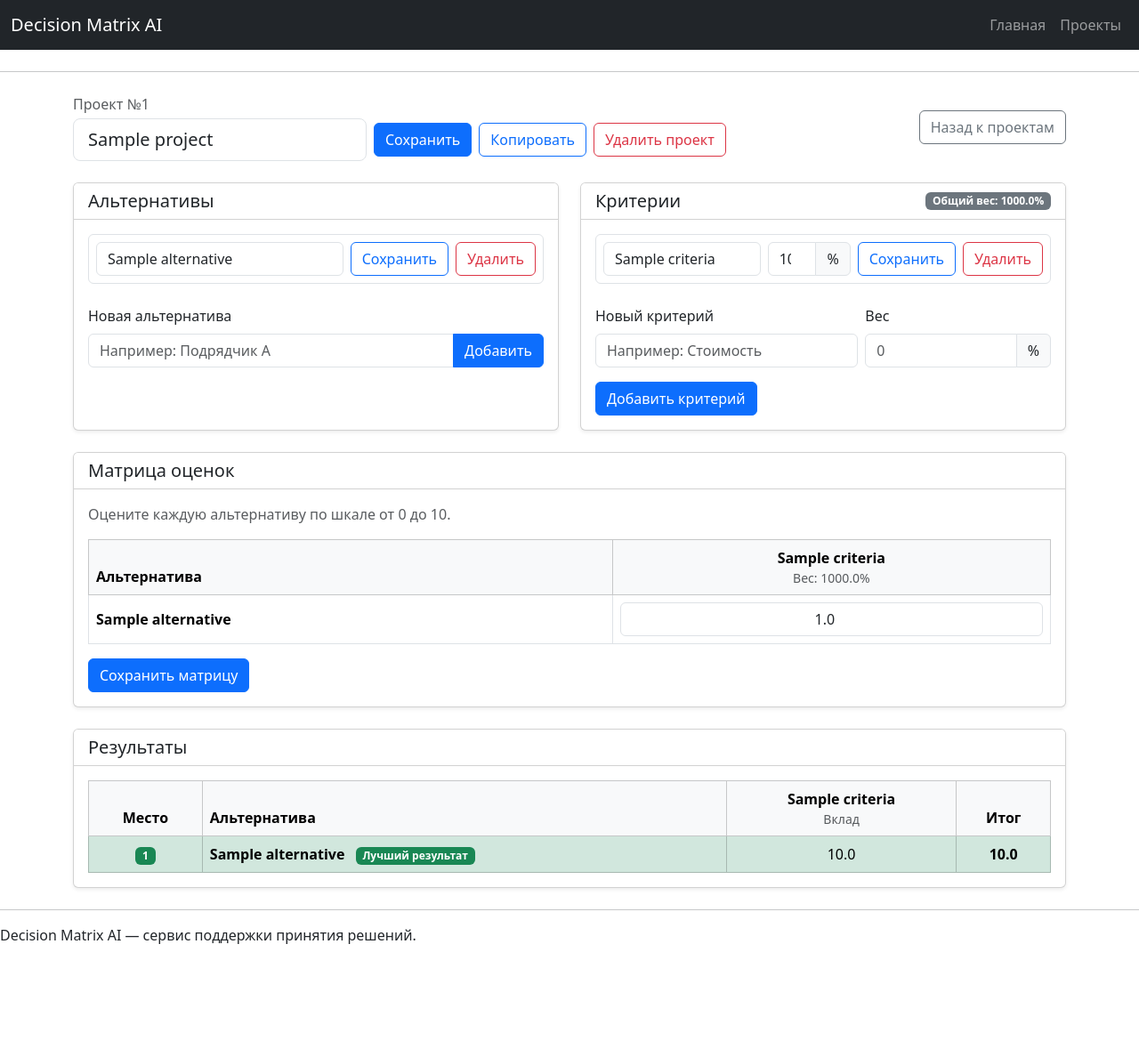
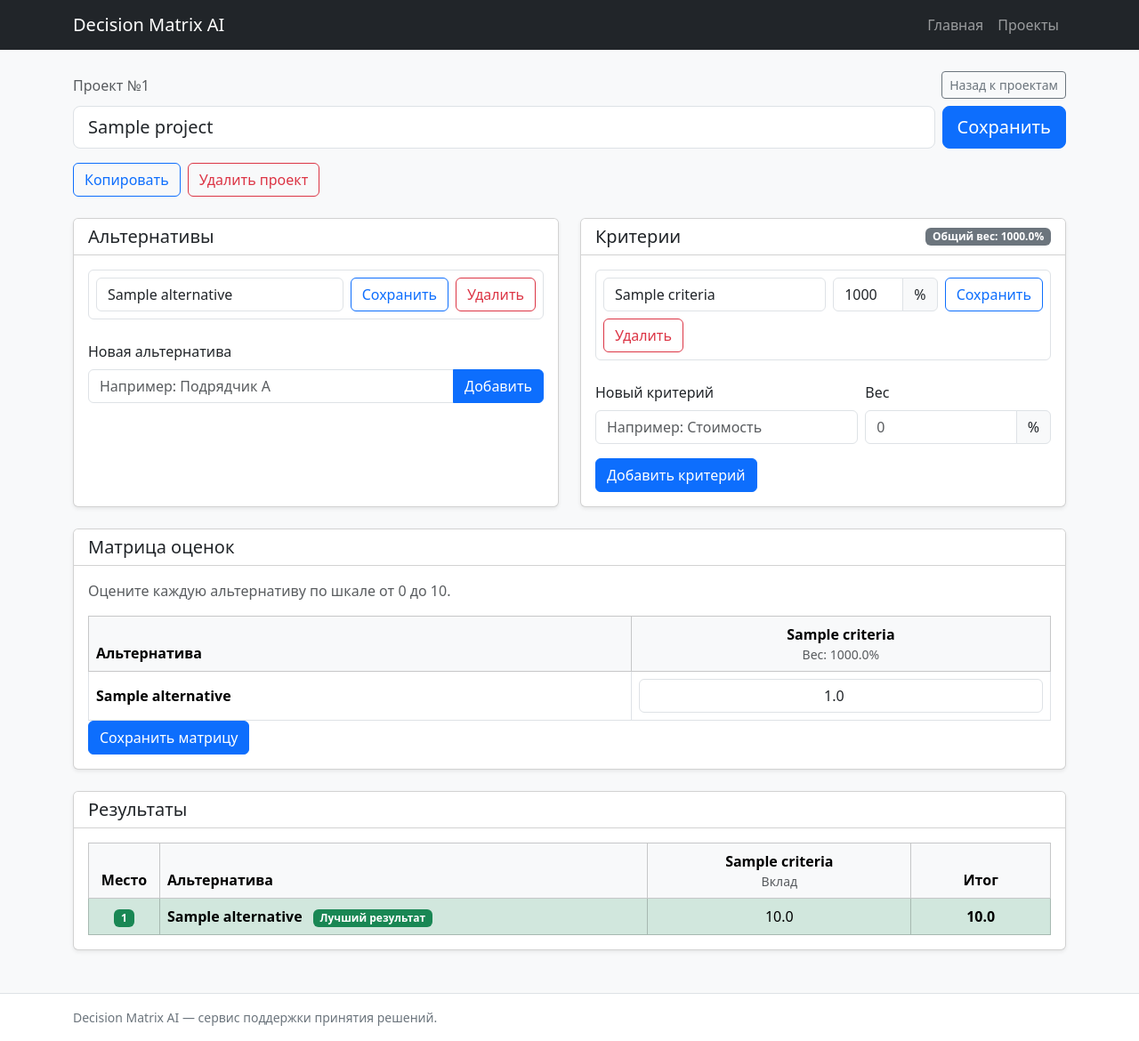
Before and after one commit to evpoluyanov/decision-matrix-ai, a FastAPI app: page /projects/1 in a window 1280 px wide. Shown: the whole page at 89% size. Before the commit the page ends 1061 px from the top, so only its background shows below. Run offline with FastAPI, Linux system fonts and the light colour scheme; tables that the repository leaves empty hold one stand-in row (values such as "Sample post").

Commit message:
Sprint 21: polish Bootstrap UI and responsive layouts

```diff
--- a/app/routers/alternatives.py
+++ b/app/routers/alternatives.py
@@ -115,7 +115,7 @@ def copy_project(
         )
 
     return RedirectResponse(
-        url=f"/projects/{new_project.id}",
+        url="/projects",
         status_code=303,
     )
 
--- a/app/templates/base.html
+++ b/app/templates/base.html
@@ -3,24 +3,44 @@
 <head>
     <meta charset="UTF-8">
     <meta name="viewport" content="width=device-width, initial-scale=1.0">
+
     <link
         href="https://cdn.jsdelivr.net/npm/bootstrap@5.3.7/dist/css/bootstrap.min.css"
         rel="stylesheet"
     >
+
     <title>
         {% block title %}Decision Matrix AI{% endblock %}
     </title>
 </head>
-<body>
+
+<body class="d-flex flex-column min-vh-100 bg-light">
+
     <header>
-        <nav class="navbar navbar-expand-lg navbar-dark bg-dark mb-4">
-            <div class="container-fluid">
+        <nav class="navbar navbar-expand-lg navbar-dark bg-dark">
+            <div class="container">
 
                 <a class="navbar-brand" href="/">
                     Decision Matrix AI
                 </a>
 
-                <div class="navbar-nav">
+                <button
+                    class="navbar-toggler"
+                    type="button"
+                    data-bs-toggle="collapse"
+                    data-bs-target="#mainNavbar"
+                    aria-controls="mainNavbar"
+                    aria-expanded="false"
+                    aria-label="Переключить навигацию"
+                >
+                    <span class="navbar-toggler-icon"></span>
+                </button>
+
+                <div
+                    class="collapse navbar-collapse"
+                    id="mainNavbar"
+                >
+                    <div class="navbar-nav ms-auto">
                         <a class="nav-link" href="/">
                             Главная
                         </a>
@@ -29,33 +49,30 @@
                             Проекты
                         </a>
                     </div>
+                </div>
 
             </div>
         </nav>
     </header>
 
-    <hr>
-
-    <main>
-        <body>
-
-        <div class="container mt-4">
-
+    <main class="flex-grow-1">
+        <div class="container py-4">
             {% block content %}
             {% endblock %}
+        </div>
+    </main>
 
+    <footer class="border-top bg-white mt-auto">
+        <div class="container py-3">
+            <p class="text-secondary small mb-0">
+                Decision Matrix AI — сервис поддержки принятия решений.
+            </p>
         </div>
+    </footer>
+
+    <script
+        src="https://cdn.jsdelivr.net/npm/bootstrap@5.3.7/dist/js/bootstrap.bundle.min.js"
+    ></script>
 
 </body>
-    </main>
-
-    <hr>
-
-    <footer>
-        <p>Decision Matrix AI — сервис поддержки принятия решений.</p>
-    </footer>
-    <script
-        src="https://cdn.jsdelivr.net/npm/bootstrap@5.3.7/dist/js/bootstrap.bundle.min.js">
-    </script>
-</body>
 </html>
--- a/app/templates/project_detail.html
+++ b/app/templates/project_detail.html
@@ -2,19 +2,27 @@
 
 {% block content %}
 
-<div class="d-flex justify-content-between align-items-center mb-4">
-    <div>
-        <p class="text-muted mb-1">
+<div class="mb-4">
+
+    <div class="d-flex justify-content-between align-items-center gap-3 mb-2">
+        <p class="text-muted mb-0">
             Проект №{{ project.id }}
         </p>
 
-        <div class="d-flex gap-2 align-items-center">
+        <a
+            href="/projects"
+            class="btn btn-outline-secondary btn-sm"
+        >
+            Назад к проектам
+        </a>
+    </div>
 
     <form
         action="/projects/{{ project.id }}/edit"
         method="post"
-                class="d-flex gap-2 align-items-center flex-grow-1"
+        class="row g-2 mb-3"
     >
+        <div class="col-12 col-md">
             <input
                 type="text"
                 name="project_name"
@@ -22,15 +30,19 @@
                 class="form-control form-control-lg"
                 required
             >
+        </div>
 
+        <div class="col-12 col-sm-auto">
             <button
                 type="submit"
-                    class="btn btn-primary"
+                class="btn btn-primary btn-lg w-100"
             >
                 Сохранить
             </button>
+        </div>
     </form>
 
+    <div class="d-flex flex-wrap gap-2">
         <form
             action="/projects/{{ project.id }}/copy"
             method="post"
@@ -55,16 +67,8 @@
                 Удалить проект
             </button>
         </form>
-
-        </div>
     </div>
 
-    <a
-        href="/projects"
-        class="btn btn-outline-secondary"
-    >
-        Назад к проектам
-    </a>
 </div>
 
 
@@ -89,13 +93,15 @@
                         {% for alternative in alternatives %}
 
                             <div class="border rounded p-2">
-                                <div class="d-flex gap-2">
+                                <div class="row g-2">
 
+                                    <div class="col-12 col-md">
                                         <form
                                             action="/alternatives/{{ alternative.id }}/edit"
                                             method="post"
-                                        class="d-flex gap-2 flex-grow-1"
+                                            class="row g-2"
                                         >
+                                            <div class="col-12 col-sm">
                                                 <input
                                                     type="text"
                                                     name="name"
@@ -103,27 +109,33 @@
                                                     class="form-control"
                                                     required
                                                 >
+                                            </div>
 
+                                            <div class="col-12 col-sm-auto">
                                                 <button
                                                     type="submit"
-                                            class="btn btn-outline-primary"
+                                                    class="btn btn-outline-primary w-100"
                                                 >
                                                     Сохранить
                                                 </button>
+                                            </div>
                                         </form>
+                                    </div>
 
+                                    <div class="col-auto">
                                         <form
                                             action="/alternatives/{{ alternative.id }}/delete"
                                             method="post"
+                                            onsubmit="return confirm('Удалить альтернативу?');"
                                         >
                                             <button
                                                 type="submit"
                                                 class="btn btn-outline-danger"
-                                            title="Удалить альтернативу"
                                             >
                                                 Удалить
                                             </button>
                                         </form>
+                                    </div>
 
                                 </div>
                             </div>
@@ -212,14 +224,12 @@
 
                             <div class="border rounded p-2">
 
-                                <div class="d-flex gap-2">
-
                                 <form
                                     action="/criteria/{{ criterion.id }}/edit"
                                     method="post"
-                                        class="row g-2 align-items-center flex-grow-1"
+                                    class="row g-2"
                                 >
-                                        <div class="col">
+                                    <div class="col-12 col-md">
                                         <input
                                             type="text"
                                             name="name"
@@ -229,7 +239,7 @@
                                         >
                                     </div>
 
-                                        <div class="col-3">
+                                    <div class="col-12 col-sm-4 col-md-3">
                                         <div class="input-group">
                                             <input
                                                 type="number"
@@ -261,18 +271,16 @@
                                 <form
                                     action="/criteria/{{ criterion.id }}/delete"
                                     method="post"
+                                    class="mt-2"
+                                    onsubmit="return confirm('Удалить критерий?');"
                                 >
                                     <button
                                         type="submit"
                                         class="btn btn-outline-danger"
-                                            title="Удалить критерий"
                                     >
                                         Удалить
                                     </button>
                                 </form>
-
-                                </div>
-
 
                             </div>
 
@@ -378,18 +386,25 @@
             >
 
                 <div class="table-responsive">
-                    <table class="table table-bordered table-hover align-middle">
+                    <table
+                        class="table table-bordered table-hover align-middle mb-0"
+                        style="min-width: 720px;"
+                    >
 
                         <thead class="table-light">
                             <tr>
-                                <th scope="col">
+                                <th
+                                    scope="col"
+                                    style="min-width: 220px;"
+                                >
                                     Альтернатива
                                 </th>
 
                                 {% for criterion in criteria %}
                                     <th
                                         scope="col"
-                                        class="text-center"
+                                        class="text-center text-break"
+                                        style="min-width: 170px;"
                                     >
                                         {{ criterion.name }}
 
@@ -405,7 +420,10 @@
                         <tbody>
                             {% for alternative in alternatives %}
                                 <tr>
-                                    <th scope="row">
+                                    <th
+                                        scope="row"
+                                        class="text-break"
+                                    >
                                         {{ alternative.name }}
                                     </th>
 
@@ -465,20 +483,33 @@
         {% if results %}
 
             <div class="table-responsive">
-                <table class="table table-bordered table-hover align-middle mb-0">
-
+                <table
+                    class="table table-bordered table-hover align-middle mb-0"
+                    style="min-width: 720px;"
+                >
                      <thead class="table-light">
                         <tr>
-                            <th scope="col" class="text-center">
+                            <th
+                                scope="col"
+                                class="text-center"
+                                style="width: 80px;"
+                            >
                                 Место
                             </th>
 
-                            <th scope="col">
+                            <th
+                                scope="col"
+                                style="min-width: 220px;"
+                            >
                                 Альтернатива
                             </th>
 
                             {% for criterion in criteria %}
-                                <th scope="col" class="text-center">
+                                <th
+                                    scope="col"
+                                    class="text-center text-break"
+                                    style="min-width: 170px;"
+                                >
                                     {{ criterion.name }}
 
                                     <div class="small text-muted fw-normal">
@@ -487,7 +518,11 @@
                                 </th>
                             {% endfor %}
 
-                            <th scope="col" class="text-center">
+                            <th
+                                scope="col"
+                                class="text-center"
+                                style="min-width: 90px;"
+                            >
                                 Итог
                             </th>
                         </tr>
@@ -510,7 +545,10 @@
                                     {% endif %}
                                 </td>
 
-                                <th scope="row">
+                                <th
+                                    scope="row"
+                                    class="text-break"
+                                >
                                     {{ result.alternative.name }}
 
                                     {% if loop.first %}
```
Also changed, not shown: app/templates/project.html (+63 -8 lines), 1 other file. Lines whose indentation alone changed are shown as unchanged.
